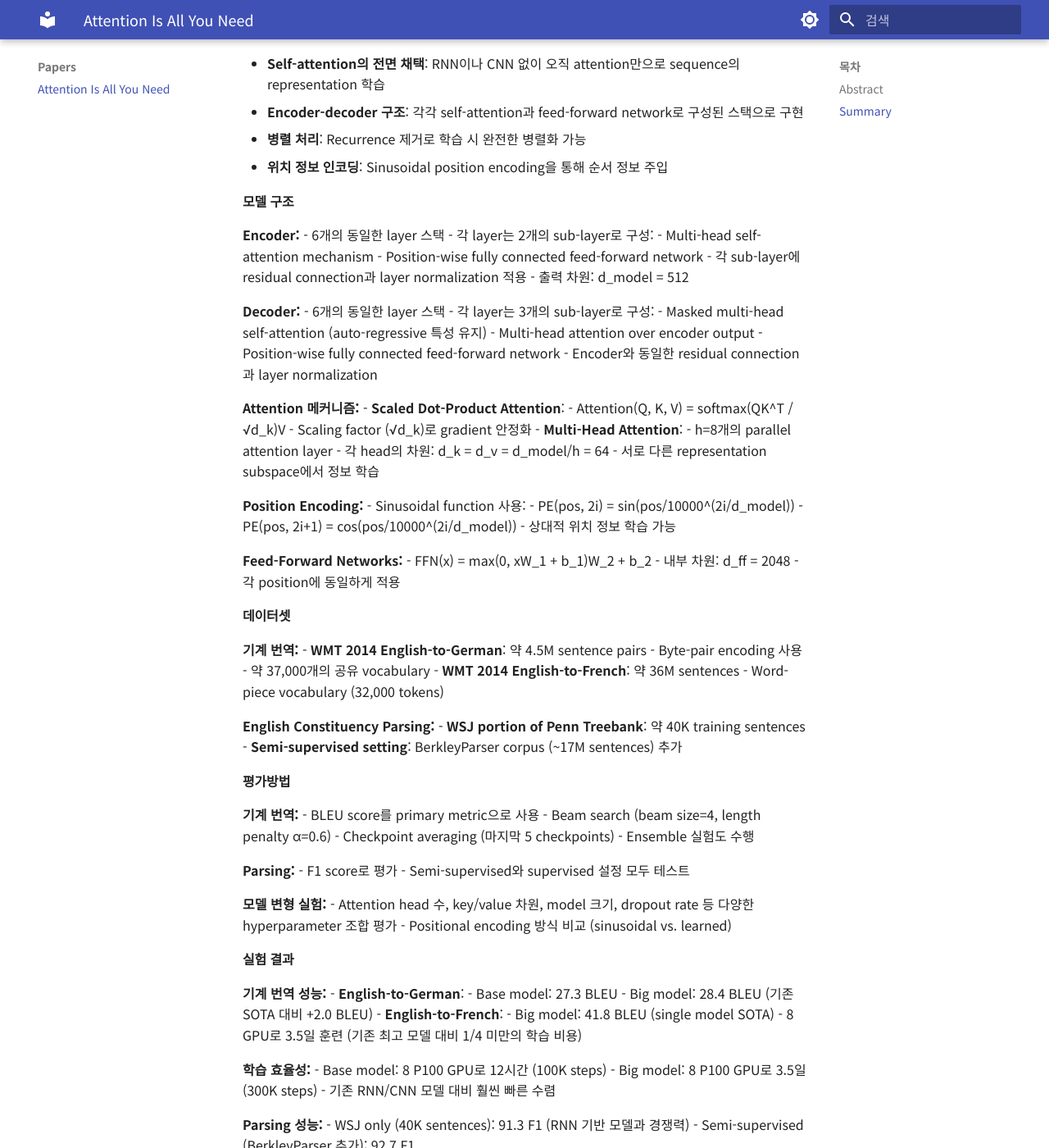
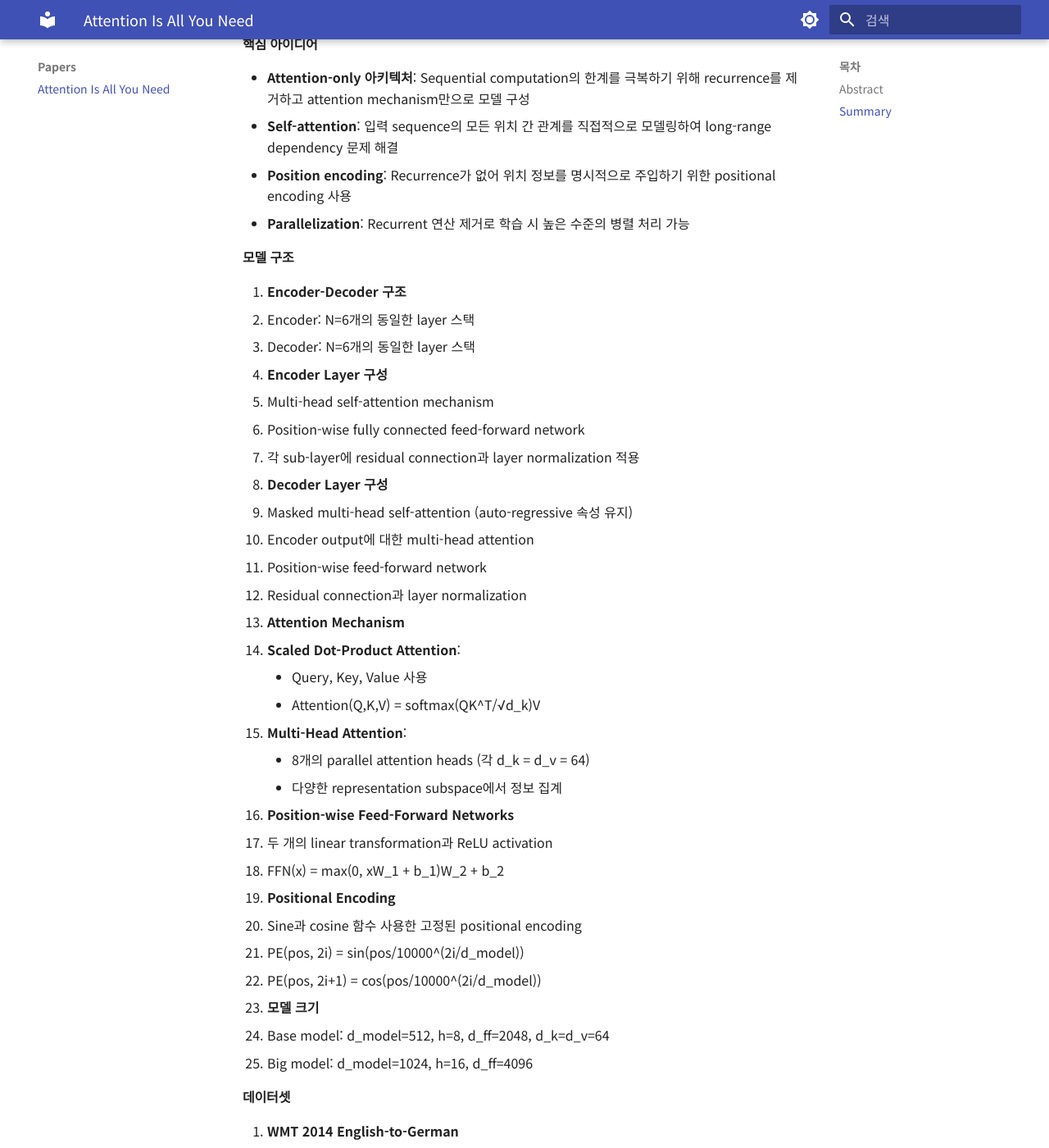
Before and after one commit to Young-Sun/my_paper_archive, an MkDocs documentation site: the page built from docs/papers/attention_is_all_you_need.md, in a window 1280 px wide and 1400 px high, scrolled down 1938 px. Shown: the whole window at 82% size. Built offline with MkDocs 1.6.1 and Material for MkDocs 9.7.7, drawn with Linux system fonts in a browser that asks for light colours; some of the changed text lies outside the part shown.

Commit message:
Analyzed papers - 2026-03-04 05:01 UTC

```diff
--- a/docs/papers/attention_is_all_you_need.md
+++ b/docs/papers/attention_is_all_you_need.md
@@ -21,169 +21,166 @@ The dominant sequence transduction models are based on complex recurrent or conv
 # Attention Is All You Need - 논문 분석
 
 ### 1. Abstract 요약
-본 논문은 자연어처리 분야에 혁명을 일으킨 Transformer 모델을 제시합니다. 기존의 sequence transduction 모델들은 복잡한 recurrent 또는 convolutional neural network에 의존했지만, Transformer는 오직 attention mechanism만을 사용하여 recurrence와 convolution을 완전히 배제한 새로운 네트워크 아키텍처입니다. WMT 2014 English-to-German 번역 태스크에서 28.4 BLEU를 달성하여 기존 최고 성능을 2 BLEU 이상 개선했으며, English-to-French 번역에서는 8개 GPU로 3.5일 훈련하여 41.8 BLEU의 새로운 SOTA를 수립했습니다. 병렬화가 뛰어나고 학습 시간이 크게 단축되었으며, English constituency parsing 등 다른 태스크에서도 우수한 일반화 성능을 보였습니다.
+이 논문은 기존의 sequence transduction 모델이 복잡한 recurrent 또는 convolutional neural network에 의존하던 것과 달리, attention mechanism만으로 구성된 새로운 네트워크 구조인 Transformer를 제안합니다. Transformer는 recurrence와 convolution을 완전히 배제하고 오직 attention mechanism만을 사용하여, 기존 모델들보다 우수한 성능을 달성하면서도 병렬화가 용이하고 학습 시간이 크게 단축되었습니다. WMT 2014 English-to-German 번역 작업에서 28.4 BLEU를 달성하여 기존 최고 성능을 2 BLEU 이상 개선했으며, English-to-French 번역에서는 8개의 GPU로 3.5일 학습하여 41.8 BLEU의 새로운 SOTA를 수립했습니다. 또한 English constituency parsing 작업에도 성공적으로 적용하여 Transformer의 일반화 능력을 입증했습니다.
 
 ### 2. 한 줄 핵심 요약
-Recurrence와 convolution을 제거하고 오직 attention mechanism만으로 구성된 Transformer 아키텍처를 제안하여 기계 번역에서 SOTA를 달성하고 학습 효율성을 크게 개선했습니다.
+Recurrence와 convolution을 완전히 제거하고 오직 attention mechanism만으로 구성된 Transformer 아키텍처를 제안하여, machine translation에서 SOTA를 달성하고 병렬 학습을 가능하게 만든 혁신적 연구입니다.
 
 ### 3. Contribution
-- **완전한 attention 기반 아키텍처**: Recurrent layer와 convolutional layer를 사용하지 않고 오직 self-attention mechanism만으로 구성된 최초의 sequence transduction 모델
-- **Multi-head attention 메커니즘**: 병렬적으로 여러 representation subspace에서 정보를 학습할 수 있는 구조 제안
-- **Scaled dot-product attention**: 효율적인 attention 계산 방법 제시
-- **Position encoding**: Parameter-free positional representation을 통한 순서 정보 인코딩
-- **기계 번역 SOTA 달성**: WMT 2014 English-to-German (28.4 BLEU), English-to-French (41.8 BLEU)에서 신기록 수립
-- **학습 효율성 개선**: 기존 모델 대비 훨씬 적은 학습 시간과 비용으로 우수한 성능 달성
-- **범용성 입증**: English constituency parsing 등 다른 태스크에서도 성공적 적용
+- **Transformer 아키텍처 제안**: Recurrent 및 convolutional layer 없이 전적으로 attention mechanism에만 기반한 최초의 sequence transduction 모델
+- **Multi-headed self-attention**: Encoder-decoder 구조에서 recurrent layer를 multi-headed self-attention으로 대체
+- **Scaled dot-product attention**: 효율적인 attention 계산 메커니즘 도입
+- **병렬화 및 학습 효율성**: 기존 RNN 기반 모델 대비 훨씬 빠른 학습 속도와 높은 병렬화 가능성
+- **SOTA 달성**: WMT 2014 English-to-German 및 English-to-French 번역 작업에서 새로운 최고 성능 기록
+- **일반화 능력**: English constituency parsing 등 다른 작업에도 성공적으로 적용 가능함을 입증
 
 ### 4. Methods
 
 #### 핵심 아이디어
-- **Self-attention의 전면 채택**: RNN이나 CNN 없이 오직 attention만으로 sequence의 representation 학습
-- **Encoder-decoder 구조**: 각각 self-attention과 feed-forward network로 구성된 스택으로 구현
-- **병렬 처리**: Recurrence 제거로 학습 시 완전한 병렬화 가능
-- **위치 정보 인코딩**: Sinusoidal position encoding을 통해 순서 정보 주입
+- **Attention-only 아키텍처**: Sequential computation의 한계를 극복하기 위해 recurrence를 제거하고 attention mechanism만으로 모델 구성
+- **Self-attention**: 입력 sequence의 모든 위치 간 관계를 직접적으로 모델링하여 long-range dependency 문제 해결
+- **Position encoding**: Recurrence가 없어 위치 정보를 명시적으로 주입하기 위한 positional encoding 사용
+- **Parallelization**: Recurrent 연산 제거로 학습 시 높은 수준의 병렬 처리 가능
 
 #### 모델 구조
-**Encoder:**
-- 6개의 동일한 layer 스택
-- 각 layer는 2개의 sub-layer로 구성:
-  - Multi-head self-attention mechanism
-  - Position-wise fully connected feed-forward network
-- 각 sub-layer에 residual connection과 layer normalization 적용
-- 출력 차원: d_model = 512
+1. **Encoder-Decoder 구조**
+   - Encoder: N=6개의 동일한 layer 스택
+   - Decoder: N=6개의 동일한 layer 스택
 
-**Decoder:**
-- 6개의 동일한 layer 스택
-- 각 layer는 3개의 sub-layer로 구성:
-  - Masked multi-head self-attention (auto-regressive 특성 유지)
-  - Multi-head attention over encoder output
-  - Position-wise fully connected feed-forward network
-- Encoder와 동일한 residual connection과 layer normalization
+2. **Encoder Layer 구성**
+   - Multi-head self-attention mechanism
+   - Position-wise fully connected feed-forward network
+   - 각 sub-layer에 residual connection과 layer normalization 적용
 
-**Attention 메커니즘:**
-- **Scaled Dot-Product Attention**:
-  - Attention(Q, K, V) = softmax(QK^T / √d_k)V
-  - Scaling factor (√d_k)로 gradient 안정화
-- **Multi-Head Attention**:
-  - h=8개의 parallel attention layer
-  - 각 head의 차원: d_k = d_v = d_model/h = 64
-  - 서로 다른 representation subspace에서 정보 학습
+3. **Decoder Layer 구성**
+   - Masked multi-head self-attention (auto-regressive 속성 유지)
+   - Encoder output에 대한 multi-head attention
+   - Position-wise feed-forward network
+   - Residual connection과 layer normalization
 
-**Position Encoding:**
-- Sinusoidal function 사용:
-  - PE(pos, 2i) = sin(pos/10000^(2i/d_model))
-  - PE(pos, 2i+1) = cos(pos/10000^(2i/d_model))
-- 상대적 위치 정보 학습 가능
+4. **Attention Mechanism**
+   - **Scaled Dot-Product Attention**:
+     - Query, Key, Value 사용
+     - Attention(Q,K,V) = softmax(QK^T/√d_k)V
+   - **Multi-Head Attention**:
+     - 8개의 parallel attention heads (각 d_k = d_v = 64)
+     - 다양한 representation subspace에서 정보 집계
 
-**Feed-Forward Networks:**
-- FFN(x) = max(0, xW_1 + b_1)W_2 + b_2
-- 내부 차원: d_ff = 2048
-- 각 position에 동일하게 적용
+5. **Position-wise Feed-Forward Networks**
+   - 두 개의 linear transformation과 ReLU activation
+   - FFN(x) = max(0, xW_1 + b_1)W_2 + b_2
+
+6. **Positional Encoding**
+   - Sine과 cosine 함수 사용한 고정된 positional encoding
+   - PE(pos, 2i) = sin(pos/10000^(2i/d_model))
+   - PE(pos, 2i+1) = cos(pos/10000^(2i/d_model))
+
+7. **모델 크기**
+   - Base model: d_model=512, h=8, d_ff=2048, d_k=d_v=64
+   - Big model: d_model=1024, h=16, d_ff=4096
 
 #### 데이터셋
-**기계 번역:**
-- **WMT 2014 English-to-German**: 약 4.5M sentence pairs
-  - Byte-pair encoding 사용
-  - 약 37,000개의 공유 vocabulary
-- **WMT 2014 English-to-French**: 약 36M sentences
-  - Word-piece vocabulary (32,000 tokens)
+1. **WMT 2014 English-to-German**
+   - 약 4.5M sentence pairs
+   - Byte-pair encoding으로 37,000 token vocabulary
+   - Sentence batching by approximate sequence length
 
-**English Constituency Parsing:**
-- **WSJ portion of Penn Treebank**: 약 40K training sentences
-- **Semi-supervised setting**: BerkleyParser corpus (~17M sentences) 추가
+2. **WMT 2014 English-to-French**
+   - 36M sentences
+   - 32,000 word-piece vocabulary
+   - Hardware: 8 NVIDIA P100 GPUs
+
+3. **English Constituency Parsing**
+   - WSJ portion of Penn Treebank
+   - 약 40K training sentences
+   - Semi-supervised setting에서 평가
 
 #### 평가방법
-**기계 번역:**
-- BLEU score를 primary metric으로 사용
-- Beam search (beam size=4, length penalty α=0.6)
-- Checkpoint averaging (마지막 5 checkpoints)
-- Ensemble 실험도 수행
+1. **Machine Translation**
+   - BLEU score 사용
+   - Beam search (beam size=4, length penalty α=0.6)
+   - Checkpoint averaging (last 5-20 checkpoints)
 
-**Parsing:**
-- F1 score로 평가
-- Semi-supervised와 supervised 설정 모두 테스트
+2. **Parsing**
+   - F1 score 측정
+   - Task-specific tuning 최소화하여 일반화 능력 평가
 
-**모델 변형 실험:**
-- Attention head 수, key/value 차원, model 크기, dropout rate 등 다양한 hyperparameter 조합 평가
-- Positional encoding 방식 비교 (sinusoidal vs. learned)
+3. **Training Details**
+   - Optimizer: Adam (β1=0.9, β2=0.98, ε=10^-9)
+   - Learning rate scheduling: warmup + decay
+   - Regularization: Dropout (P_drop=0.1), Label smoothing (ε_ls=0.1)
+   - Base model: 100K steps (12시간), Big model: 300K steps (3.5일)
 
 #### 실험 결과
-**기계 번역 성능:**
-- **English-to-German**:
-  - Base model: 27.3 BLEU
-  - Big model: 28.4 BLEU (기존 SOTA 대비 +2.0 BLEU)
-- **English-to-French**:
-  - Big model: 41.8 BLEU (single model SOTA)
-  - 8 GPU로 3.5일 훈련 (기존 최고 모델 대비 1/4 미만의 학습 비용)
+1. **WMT 2014 English-to-German Translation**
+   - Transformer (big): 28.4 BLEU (기존 SOTA 대비 +2.0 BLEU 이상)
+   - Training cost: 3.5일 (8 P100 GPUs)
+   - 기존 ensemble 모델들도 능가
 
-**학습 효율성:**
-- Base model: 8 P100 GPU로 12시간 (100K steps)
-- Big model: 8 P100 GPU로 3.5일 (300K steps)
-- 기존 RNN/CNN 모델 대비 훨씬 빠른 수렴
+2. **WMT 2014 English-to-French Translation**
+   - Transformer (big): 41.8 BLEU (새로운 single-model SOTA)
+   - 기존 최고 모델 대비 1/4 미만의 학습 비용
+   - Dropout P_drop=0.1 적용
 
-**Parsing 성능:**
-- WSJ only (40K sentences): 91.3 F1 (RNN 기반 모델과 경쟁력)
-- Semi-supervised (BerkleyParser 추가): 92.7 F1
+3. **Model Variations (Ablation Studies)**
+   - Attention head 수, key/value dimension, model size, dropout 등 다양한 변형 실험
+   - Multi-head attention과 model dimension이 성능에 중요함을 확인
+
+4. **English Constituency Parsing**
+   - WSJ only (40K sentences): F1 score 향상 달성
+   - Semi-supervised (high-confidence, BerkleyParser): competitive 성능
+   - Task-specific tuning 없이도 다른 task에 일반화 가능함을 입증
 
 ### 5. Findings
 
 #### Objective Evaluations
+1. **번역 성능**
+   - WMT 2014 En-De: 28.4 BLEU (ensemble 포함 모든 기존 모델 능가)
+   - WMT 2014 En-Fr: 41.8 BLEU (single-model SOTA)
+   - Base model도 기존 모델들과 경쟁력 있는 성능
 
-**BLEU Score 개선:**
-- Ensemble이 아닌 single model로 기존 ensemble 성능 초과
-- English-to-German: 28.4 BLEU (이전 최고 26.4 대비 +2.0)
-- English-to-French: 41.8 BLEU (training cost의 1/4로 달성)
+2. **학습 효율성**
+   - 기존 최고 모델 대비 훨씬 적은 학습 비용
+   - Base model: 12시간, Big model: 3.5일 (8 P100 GPUs)
+   - 높은 병렬화로 인한 학습 속도 향상
 
-**Model Variation 분석:**
-- **(A) Attention head 수**: Single-head보다 multi-head가 우수, h=8이 최적
-- **(B) Attention key 크기**: Key 크기 감소가 모델 품질 저하 (compatibility 함수의 중요성)
-- **(C) Model 크기**: 더 큰 모델이 더 좋은 성능, dropout이 overfitting 방지에 효과적
-- **(D) Dropout**: 적절한 dropout (0.1~0.3)이 성능 향상에 기여
-- **(E) Positional encoding**: Sinusoidal과 learned positional encoding이 거의 동일한 성능
+3. **Ablation Study 결과**
+   - Single-head attention은 multi-head 대비 0.9 BLEU 감소
+   - Attention key size 감소는 모델 품질 저하
+   - 더 큰 모델이 일관되게 더 나은 성능
+   - Dropout이 over-fitting 방지에 효과적
+   - Positional encoding (learned vs sinusoidal)은 거의 동일한 성능
 
-**계산 효율성:**
-- Self-attention layer의 computational complexity: O(n²·d) (sequence length n, dimension d)
-- n < d인 대부분의 경우 recurrent layer보다 빠름
-- Maximum path length가 O(1)로 long-range dependency 학습에 유리
-- Sequential operations가 최소화되어 병렬화 극대화
-
-**일반화 능력:**
-- English constituency parsing에서도 우수한 성능 (92.7 F1)
-- 도메인 특화 튜닝 없이 다양한 태스크에 적용 가능
-- Semi-supervised learning에도 효과적
+4. **Computational Efficiency**
+   - Self-attention layer가 recurrent layer보다 빠른 sequential operation
+   - Long-range dependency 학습에 필요한 path length 감소 (O(1) vs O(n))
+   - Separable convolution보다 파라미터 효율적
 
 #### Subjective Evaluations
-
-**정보 부족** (논문에 subjective evaluation 관련 내용 없음. 주로 BLEU, F1 등 objective metric에 집중)
+정보 부족 - 논문에서 주관적 평가(human evaluation 등)에 대한 상세 내용이 제공되지 않음. BLEU score 등 객관적 지표 중심으로 평가 진행.
 
 ### 6. Notes
 
 #### 의미
-- **딥러닝 패러다임 전환**: RNN/LSTM 중심에서 attention 중심으로의 대전환 촉발
-- **현대 NLP의 기반**: BERT, GPT 등 모든 주요 language model의 근간이 되는 아키텍처
-- **병렬화 가능성**: GPU 활용 극대화로 대규모 모델 학습 가능성 제시
-- **범용성**: 기계 번역뿐만 아니라 다양한 sequence modeling 태스크에 적용 가능
-- **해석 가능성**: Attention weight를 통한 모델 의사결정 과정 시각화 가능
-- **산업계 영향**: 현재 거의 모든 상용 NLP 시스템의 핵심 기술로 자리잡음
+1. **패러다임 전환**: RNN/CNN 없이 attention만으로 sequence modeling이 가능함을 입증하여 NLP 분야의 패러다임을 완전히 변화시킴
+2. **현대 대규모 언어 모델의 기반**: BERT, GPT 시리즈 등 현재 모든 주요 언어 모델의 기초 아키텍처가 됨
+3. **병렬화 혁신**: Sequential computation 제거로 대규모 병렬 학습 가능하게 하여 더 큰 모델과 데이터셋 활용의 길을 열음
+4. **범용성**: Machine translation뿐 아니라 parsing 등 다양한 task에 적용 가능한 일반적 아키텍처임을 입증
+5. **효율성과 성능의 동시 달성**: 더 빠른 학습과 더 나은 성능을 동시에 달성하는 드문 사례
 
 #### 한계
-- **Long sequence 처리**: Sequence length의 제곱에 비례하는 메모리/계산 복잡도 (O(n²))
-- **위치 정보 인코딩**: Sinusoidal encoding의 이론적 최적성에 대한 명확한 증명 부족
-- **제한적 태스크 검증**: 주로 번역과 parsing에 집중, 다른 modality (이미지, 오디오) 실험 미비
-- **Interpretability 한계**: Attention이 항상 인간이 이해 가능한 패턴을 학습하는 것은 아님
-- **Local context**: 모든 position을 동등하게 고려하여 지역적 구조 정보 활용이 제한적일 수 있음
-- **학습 데이터 의존성**: 여전히 대규모 parallel corpus 필요
-
-**향후 연구 방향 (논문에서 언급):**
-- 이미지, 오디오, 비디오 등 다른 modality로 확장
-- Local, restricted attention mechanism으로 대용량 입출력 효율적 처리
-- Less sequential generation 방법 연구
+1. **Long sequence 처리**: 매우 긴 sequence에 대해서는 여전히 computational cost가 높음 (O(n²) complexity)
+2. **Autoregressive generation**: Decoder의 sequential한 생성 과정은 여전히 병렬화가 어려움
+3. **Position encoding**: Sinusoidal encoding의 이론적 근거와 최적성에 대한 완전한 이해 부족
+4. **Memory 요구사항**: Self-attention의 quadratic memory requirement
+5. **Local structure modeling**: Convolution이나 RNN이 잘 포착하는 local pattern에 대한 explicit bias 부족
+6. **제한된 실험 범위**: 주로 번역과 parsing에 집중, 다른 modality(이미지, 오디오 등)에 대한 실험은 향후 과제로 남김
 
 #### 코드/데모
 - **공식 구현**: https://github.com/tensorflow/tensor2tensor
-- TensorFlow 기반으로 학습 및 평가 코드 제공
-- 현재는 PyTorch, JAX 등 다양한 프레임워크로 재구현됨
-- Hugging Face Transformers 라이브러리 등에서 표준 구현 제공
+- **논문에서 명시**: 학습 및 평가에 사용한 코드를 tensor2tensor 레포지토리에 공개
+- **재현 가능성**: 논문에서 모든 hyperparameter와 학습 설정을 상세히 기술하여 재현 가능하도록 함
+- **Impact**: 공개 코드로 인해 연구 커뮤니티에서 빠르게 채택되고 발전됨
 
 
 ---
```
